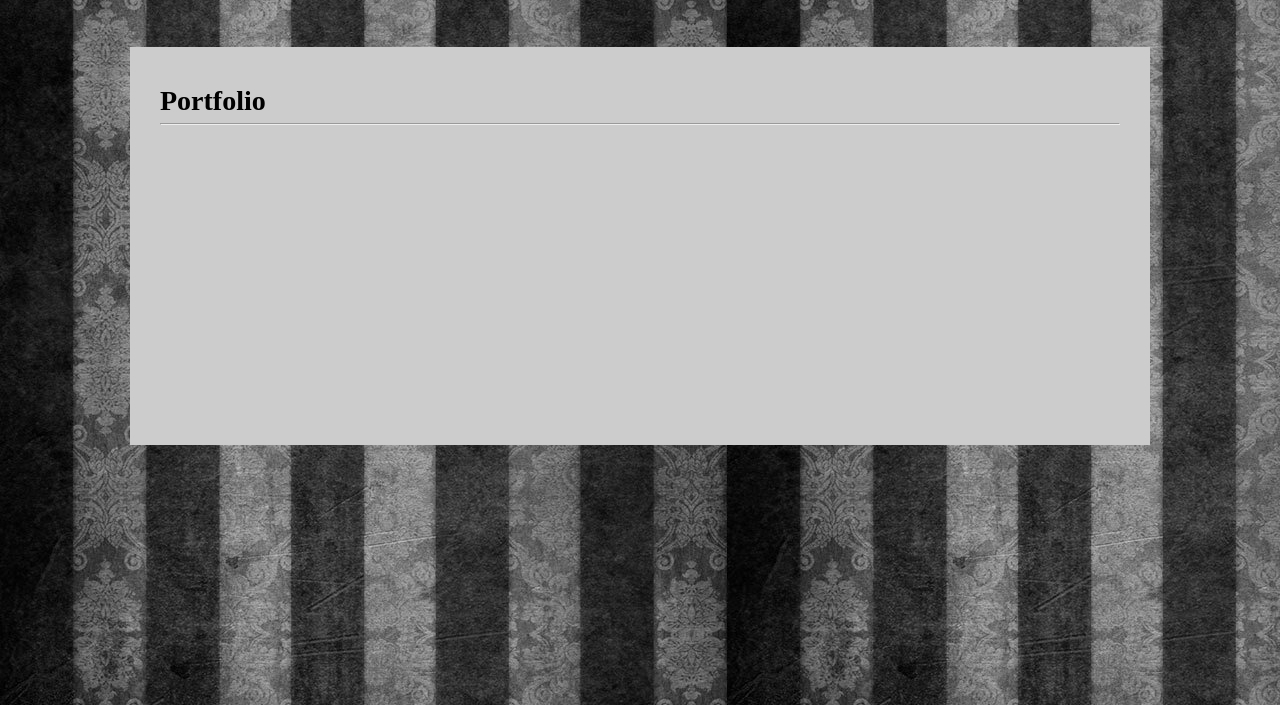
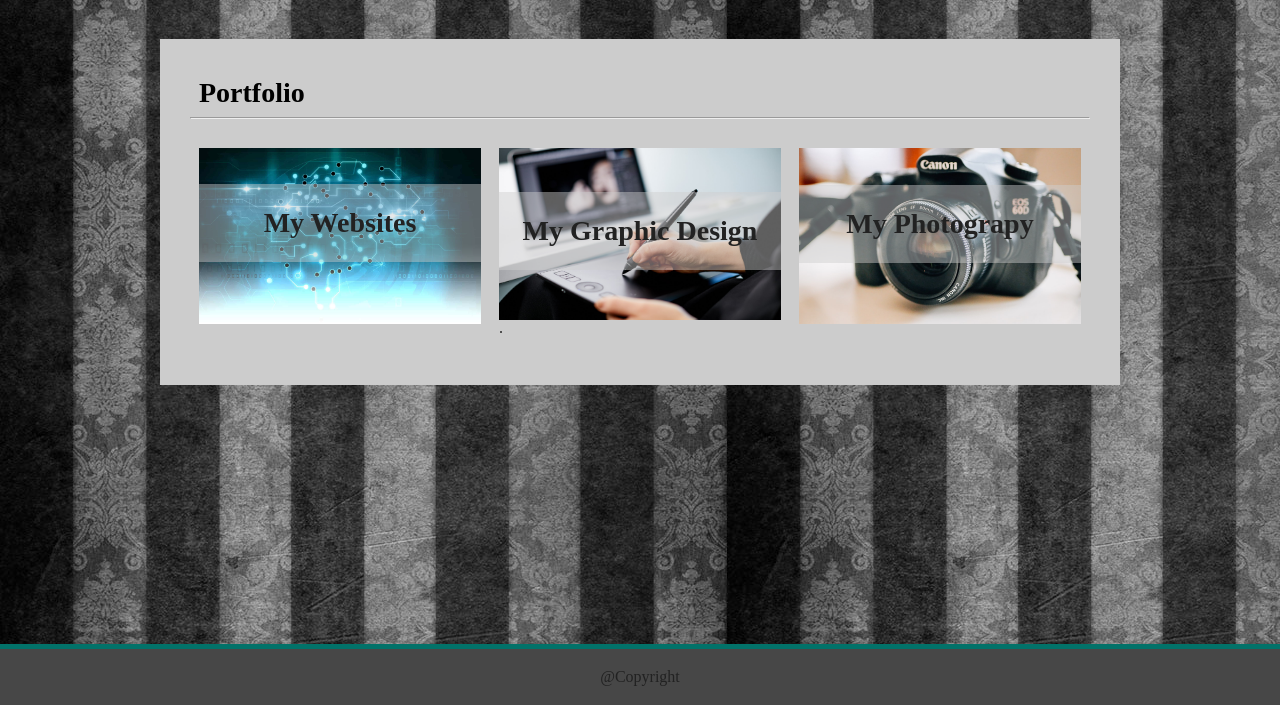
Before and after one commit to EricEnergy/Port-home, a plain HTML site: page portfolio.html in a window 1280 px wide. Shown: the part 95-800 px from the top of the page. Drawn offline with Linux system fonts and the light colour scheme.

Commit message:
finished project

```diff
--- a/Assets/css/style.css
+++ b/Assets/css/style.css
@@ -1,3 +1,8 @@
+* {
+  box-sizing: border-box;
+}
+
+
 #me {
   height: 250px;
   width: 250px;
@@ -23,57 +28,54 @@ header {
   display: inline-block;
   margin-left: auto;
   border-style: solid;
-    border-width: 4px;
   border-color: rgba(0, 0, 0, 0.459);
-    font-family: Impact, fantasy;
   letter-spacing: 8px;
+  border-right: 4px solid rgba(0, 0, 0, 0.459);
+}
 
-}
 
 
 body {
   background-color:#ffffff;
   background-image: url("../Images/gothic_texture_by_ashensorrow.jpg");
-    color: #ffffff;
 
 }
 
 #image {
   float: left;
   padding-right: 20px;
-    margin-bottom: 20px;
+  margin-bottom: 200px;
 
 }
 
 p {
-
+  font-size: 20px;
   color: black;
-    font-family: 'Arial', 'Helvetica Neue', Helvetica, sans-serif;
+  font-family: 'Yanone Kaffeesatz', sans-serif;
+  margin-bottom: 1em;
 
 }
 
-
-.topbar {
- width: 100%;
-
-}
-
-
-main {
+#main {
   background-color: #ccc;
-    padding: 40px 30px 300px 30px;
+  padding: 40px 30px;
   width: 75%;
   margin: auto;
   position: relative;
   margin-top: 50px;
+  margin-bottom: 250px;
+}
 
+#main:after {
+  content:"";
+  clear:both;
+  display:block;
 }
 
 h2 {
   font-size: 28px;
   font-weight: bold;
   color: black;
-
 }
 
 hr {
@@ -111,10 +113,6 @@ main {
   padding: 20px;
 }
 
-  .clickers {
-
-  }
-
  .headersection {
   float: right;
   display:Inline-block;
@@ -136,3 +134,61 @@ main {
 .merger {
     margin: auto;
 }
+
+footer {
+  text-align: center;
+  padding: 20px;
+  background-color: rgb(71, 71, 71);
+  margin-bottom: 0px;
+  border-top: 5px solid rgb(2, 114, 105);
+  position: fixed;
+  bottom: 0;
+  width: 100%;
+}
+
+#contact footer {
+position:initial;
+}
+
+.box1 {
+  height: 50%;
+  width: 31.33%;
+  background-color: rgb(90, 90, 90);
+  margin: 1%;
+  float: left;
+  position: relative;
+  overflow: hidden;
+}
+
+
+
+.porty {
+  margin-bottom: 10px ;
+  margin-left: 1%;
+
+}
+
+.boox {
+  background-color: rgba(204, 204, 204, 0.459);
+  position: absolute;
+  width: 100%;
+  text-align: center;
+  font-weight: bold;
+  font-size: 28px;
+  padding-top: 25px;
+  padding-bottom: 25px;
+  bottom: 35%;
+
+}
+
+.portimage {
+  height: 100%;
+  width: 100%;
+}
+
+.hidden {
+  background-color: #ccc;
+  position: absolute;
+  width: 100%;
+  bottom: 0%;
+}
--- a/portfolio.html
+++ b/portfolio.html
@@ -2,7 +2,7 @@
 <html>
 <head>
     <meta charset="UTF-8">
-    <title>About Me -Portfolio</title>
+    <title>Eric Simmons</title>
     <link rel="stylesheet" type="text/css" href="Assets/css/reset.css">
     <link rel="stylesheet" type="text/css" href="Assets/css/style.css">
 
@@ -10,34 +10,59 @@
 
 
 
-<header id="topbar">
 
-    <div class="merger">
-    <div class="name">
-        <h1>Eric Simmons</h1>
-    </div>
+<body>
+        <header>
 
-    <div class="headersection">
-        <a class="clickers" href="file:///C:/Users/cgasi/Desktop/SCHOOL%20STUFF/Home%20Work/Port-home/index.html"> ABOUT  | </a>
-        <a class="clickers" href="file:///C:/Users/cgasi/Desktop/SCHOOL%20STUFF/Home%20Work/Port-home/portfolio.html">PORTFOLIO  | </a>
-        <a class="clickers" href="file:///C:/Users/cgasi/Desktop/SCHOOL%20STUFF/Home%20Work/Port-home/contact.html">CONTACT</a>
+                <div class="name">
+                    <h1>Eric Simmons</h1>
+                </div>
+
+                <div class="headersection">
+                        <a class="clickers" href="index.html"> ABOUT  | </a>
+                        <a class="clickers" href="portfolio.html">PORTFOLIO  | </a>
+                        <a class="clickers" href="contact.html">CONTACT</a>
+                </div>
+
+
+            </header>
+
+
+
+
+<div id="main" class="clearfix">
+
+    <h2 class="porty">Portfolio</h2>
+
+    <hr>
+
+    <div class="box1">
+
+        <img src="Assets\Images\ttest.jpg" class="portimage">
+        <div class="boox"> My Websites
 
     </div>
     </div>
-</header>
 
+    <div class="box1">
+        <img src="Assets\Images\test2.jpg" class="portimage">
+        <div class="hidden">.</div>
+        <div class="boox">My Graphic Design
 
-<body>
+    </div>
+    </div>
 
+    <div class="box1">
+        <img src="Assets\Images\ttest1.jpg" class="portimage">
+        <div class="boox">My Photograpy
 
+    </div>
+    </div>
+</div>
+<footer>
 
-<main>
+    @Copyright
 
-
-    <h2>Portfolio</h2>
-
-    <hr>
-
-</main>
+</footer>
 </body>
 </html>
```
Also changed, not shown: contact.html (+15 -13 lines), index.html (+24 -13 lines), Assets/Images/test2.jpg (added), Assets/Images/ttest.jpg (added), Assets/Images/ttest1.jpg (added). Lines whose indentation alone changed are shown as unchanged.
